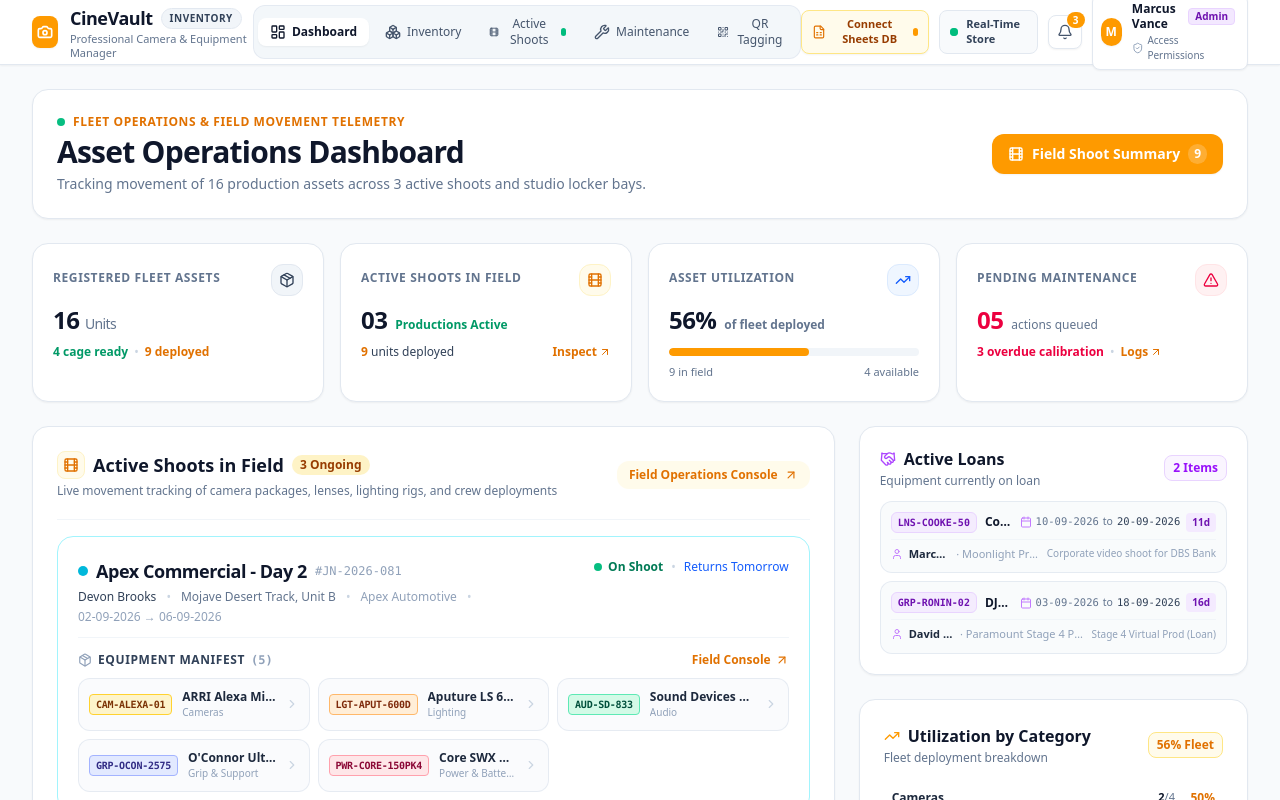
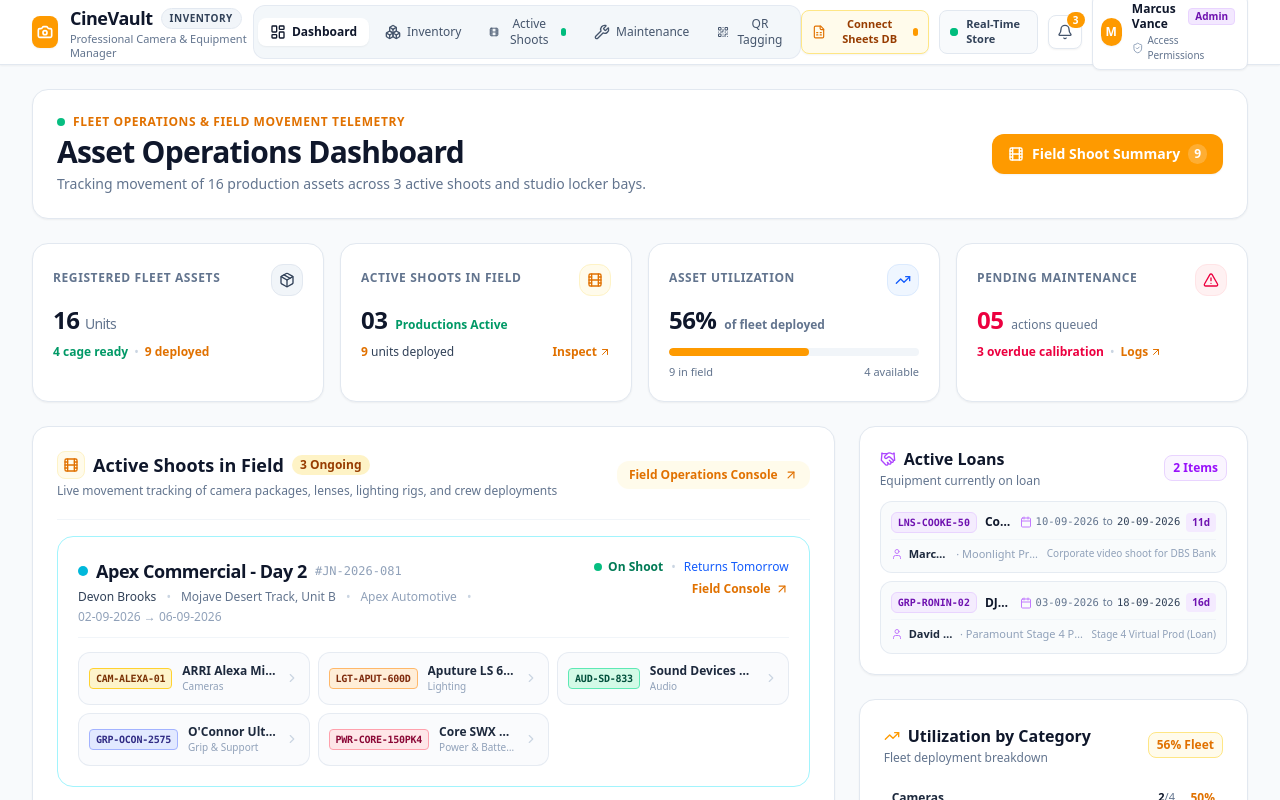
Before and after one commit to ozywasborn/cine-vault, a React (Vite) app: page / in a window 1280 px wide. Shown: the top 800 px of the page. Built offline with nearby package versions, Linux system fonts and the light colour scheme; no server answers.

Commit message:
Remove Equipment Manifest text header in deployment cards

```diff
--- a/src/components/DashboardView.tsx
+++ b/src/components/DashboardView.tsx
@@ -532,8 +532,9 @@ export const DashboardView: React.FC<DashboardViewProps> = ({
                         </div>
                       </div>
 
-                      {/* Streamlined Status & Return Timing - Integrated without heavy bubble badges */}
-                      <div className="flex items-center gap-2 text-xs shrink-0 self-start sm:self-auto pt-0.5">
+                      {/* Streamlined Status, Return Timing & Field Console Link */}
+                      <div className="flex flex-col sm:items-end gap-1.5 text-xs shrink-0 self-start sm:self-auto pt-0.5">
+                        <div className="flex items-center gap-2">
                           <span
                             className={`inline-flex items-center gap-1.5 font-semibold ${
                               proj.status === 'On Shoot' ? 'text-emerald-700' : 'text-blue-700'
@@ -556,20 +557,6 @@ export const DashboardView: React.FC<DashboardViewProps> = ({
                             </>
                           )}
                         </div>
-                    </div>
-
-                    {/* Equipment Manifest Header - Clean, without redundant category bubble chips */}
-                    <div className="mt-3.5">
-                      <div className="flex items-center justify-between gap-2 mb-2.5">
-                        <div className="flex items-center gap-1.5">
-                          <Package className="w-3.5 h-3.5 text-slate-400" />
-                          <span className="text-xs font-bold uppercase tracking-wider text-slate-700">
-                            Equipment Manifest
-                          </span>
-                          <span className="text-xs font-semibold text-slate-400 font-mono">
-                            ({proj.assignedGear.length})
-                          </span>
-                        </div>
 
                         <button
                           onClick={onNavigateToField}
@@ -579,6 +566,10 @@ export const DashboardView: React.FC<DashboardViewProps> = ({
                           <ArrowUpRight className="w-3.5 h-3.5" />
                         </button>
                       </div>
+                    </div>
+
+                    {/* All Equipment Items Grid (Entire equipment list visible directly without manifest text header) */}
+                    <div className="mt-3.5">
 
                       {/* All Equipment Items Grid (Entire manifest visible in one glance) */}
                       {proj.assignedGear.length > 0 ? (
```
Lines whose indentation alone changed are shown as unchanged.
